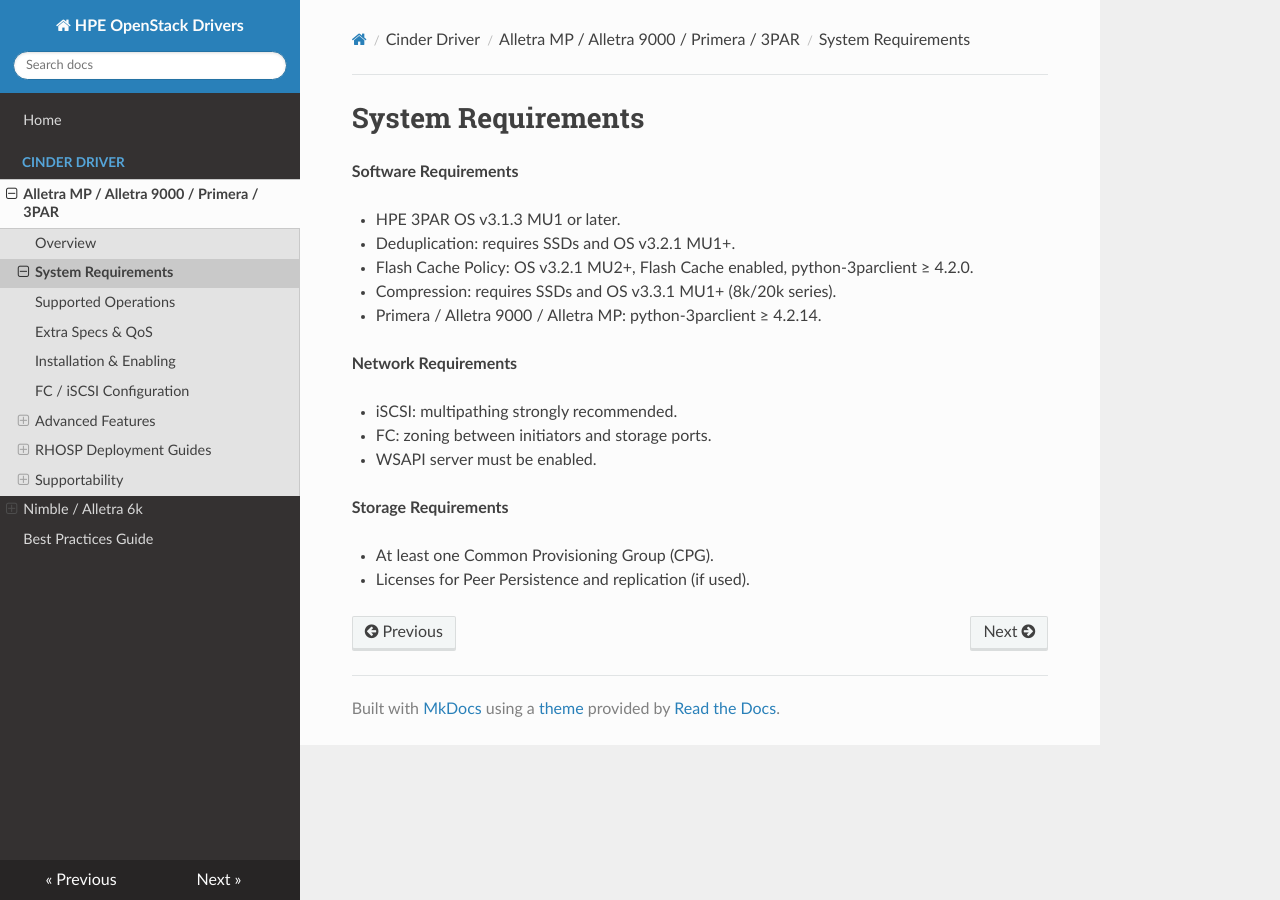
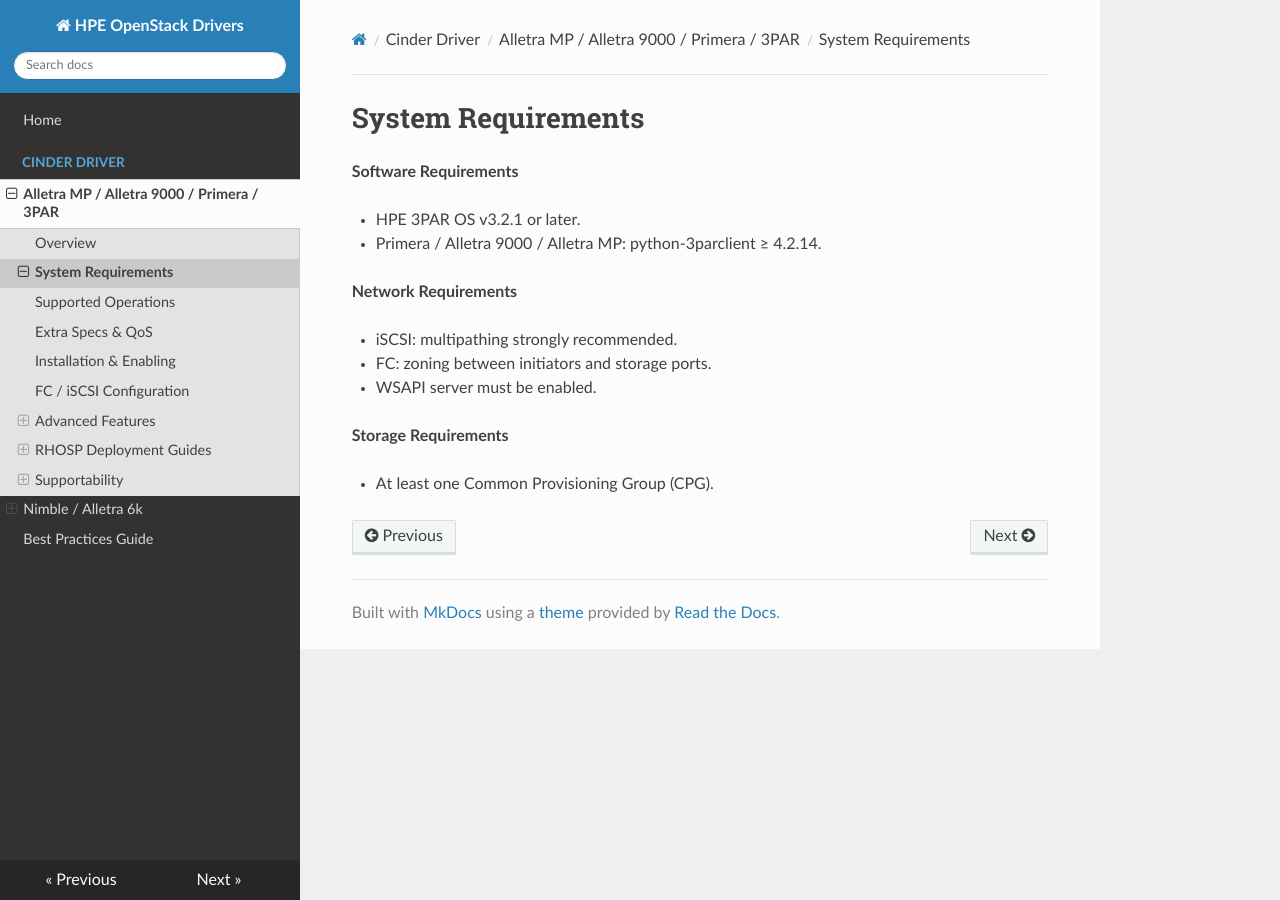
Before and after one commit to traghavendra/openstack, an MkDocs documentation site: the page built from docs/alletra-primera-3par/system-requirements.md, in a window 1280 px wide. Built offline with MkDocs 1.6.1, drawn with Linux system fonts in a browser that asks for light colours; nearby versions of some CDN libraries.

Commit message:
Update system-requirements.md as per Eric's suggestion

```diff
--- a/docs/alletra-primera-3par/system-requirements.md
+++ b/docs/alletra-primera-3par/system-requirements.md
@@ -2,10 +2,7 @@
 
 __Software Requirements__
 
-- HPE 3PAR OS v3.1.3 MU1 or later.
-- Deduplication: requires SSDs and OS v3.2.1 MU1+.
-- Flash Cache Policy: OS v3.2.1 MU2+, Flash Cache enabled, python-3parclient ≥ 4.2.0.
-- Compression: requires SSDs and OS v3.3.1 MU1+ (8k/20k series).
+- HPE 3PAR OS v3.2.1 or later.
 - Primera / Alletra 9000 / Alletra MP: python-3parclient ≥ 4.2.14.
 
 __Network Requirements__
@@ -17,4 +14,3 @@ __Network Requirements__
 __Storage Requirements__
 
 - At least one Common Provisioning Group (CPG).
-- Licenses for Peer Persistence and replication (if used).
```
